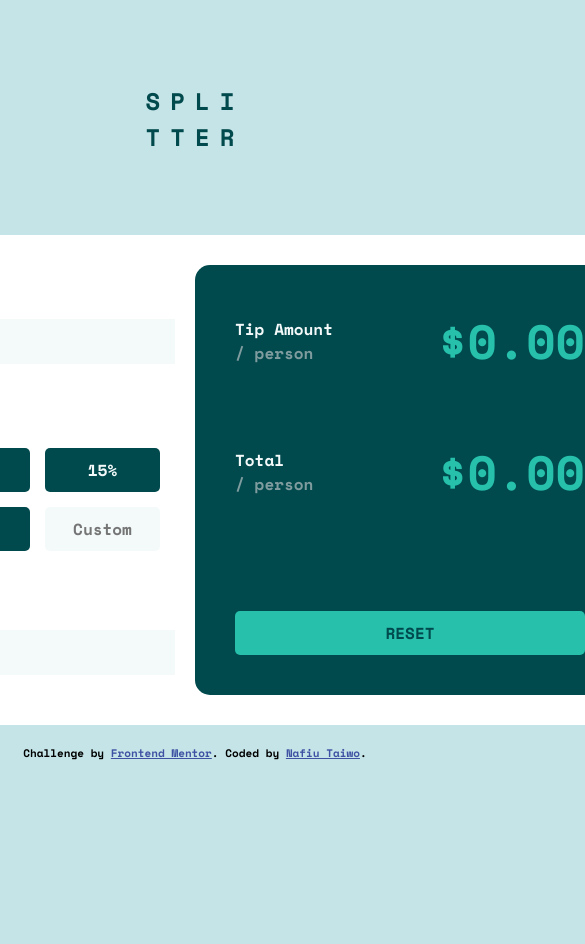
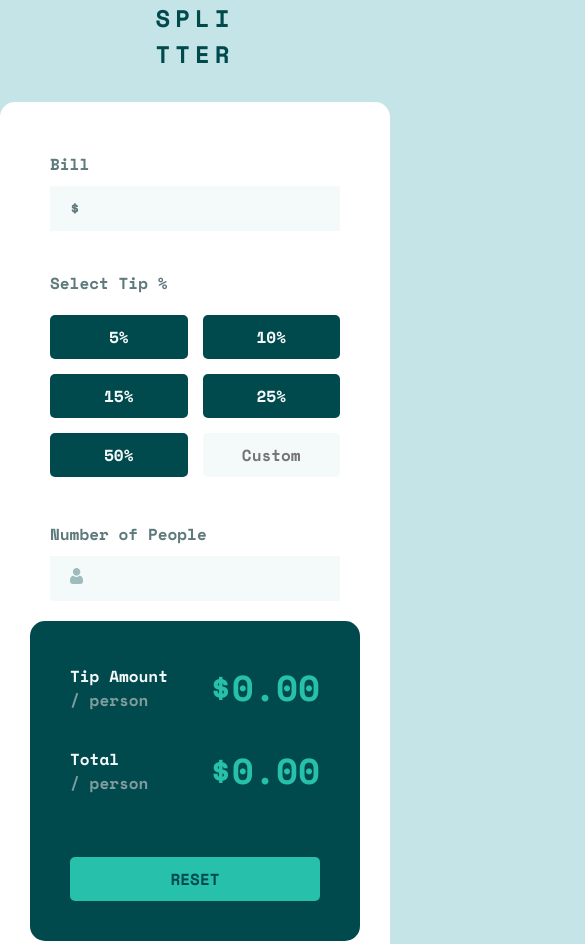
Before and after one commit to taiwonaf/Tip-calculator-app, a plain HTML site: page index.html in a window 390 px wide. Shown: the top 944 px of the page, 585 px wide, since content can reach past the window. Before the commit the page ends 844 px from the top, so only its background shows below. Drawn offline with nearby package versions, Linux system fonts and the light colour scheme.

Commit message:
Mobile version completed

```diff
--- a/style.css
+++ b/style.css
@@ -25,6 +25,7 @@ body {
     flex-direction: column;
     justify-content: center;
     align-items: center;
+    padding: 20px;
 }
 
 main > h1 {
@@ -232,3 +233,59 @@ input[type=number]::-webkit-outer-spin-button {
     font-size: 14px;
     margin-top: 20px;
 }
+
+@media (max-width: 970px) {
+body {
+    height: 1100px;
+    width: 100%;
+    justify-content: flex-start;
+    padding: 0px 0px 0px 0px;
+}
+
+main > h1 {
+    margin-bottom: 30px;
+    font-size: 24px;
+    letter-spacing: 5px;
+    width: 100%;
+}
+
+.container {
+    width: 100%;
+    flex-direction: column;
+}
+
+.right {
+    width: 100%;
+}
+
+.left {
+    width: 100%;
+}
+
+main {
+    width: 100%;
+}
+
+.tip-btns {
+    width: 100%;
+    grid-template-columns: repeat(2, 1fr);
+}
+
+.attribution {
+    font-size: 12px;
+}
+
+.tip {
+    margin-bottom: 30px;
+    width: 100%;
+}
+
+.right a {
+    margin-top: 30px;
+}
+
+.tip-figure, .total-figure {
+    font-size: 36px;
+}
+
+}
```
